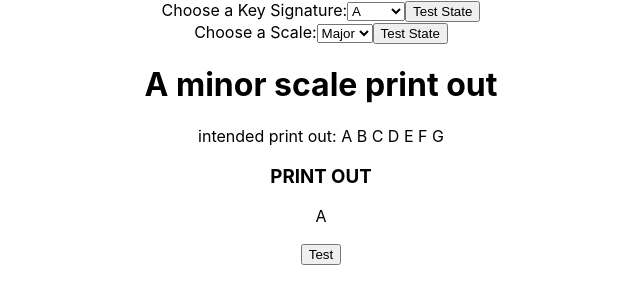
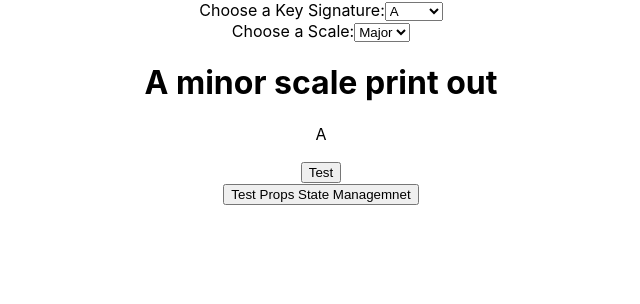
Before and after one commit to mattchley/random-rhythm, a React (Create React App) app in the folder random-rhythm/: page / in a window 1280 px wide. Shown: the top 304 px of the page, without its empty margins (319-959 px from the left). Built offline with nearby package versions, Linux system fonts and the light colour scheme.

Commit message:
Implemented parent/child props for Key and Scale Components to manage state.

```diff
--- a/random-rhythm/src/App.js
+++ b/random-rhythm/src/App.js
@@ -3,13 +3,22 @@ import Key from './Components/key'
 import Scale from './Components/scale'
 import Staff from './Components/staff'
 import './App.css';
+import React, { useState } from "react";
 
 function App() {
+  const [scale, setScale] = useState("Major");
+  const [key, setKey] = useState("A");
+
+  const handleSubmit = () => {
+    console.log(scale)
+    console.log(key)
+  }
   return (
     <div className="App">
-      <Key />
-      <Scale />
+      <Key onChange={(value) => setKey(value)} />
+      <Scale onChange={(value) => setScale(value)} />
       <Staff />
+      <button onClick={handleSubmit}>Test Props State Managemnet</button>
     </div>
   );
 }
--- a/random-rhythm/src/Components/key.js
+++ b/random-rhythm/src/Components/key.js
@@ -1,26 +1,20 @@
 import React, { useState } from "react";
 
 
-function Key() {
-    const [key, setKey] = useState("A");
+const Key = props => {
 
 
     let keyList = ["A", "A♯/B♭", "B", "C", "C♯/D♭", "D", "D♯/E♭", "E", "F", "F♯/G♭", "G", "G♯/A♭"]
-
-    const handleSubmit = () => {
-        console.log(key)
-    }
 
     return (
         <div>
             <label for="keySignature">Choose a Key Signature:</label>
 
-            <select name="keySignature" onChange={e => setKey(e.currentTarget.value)} id="keySignature">
+            <select name="keySignature" onChange={e => props.onChange(e.currentTarget.value)} id="keySignature">
                 {keyList.map(y => (
                     <option value={y}>{y}</option>
                 ))}
             </select>
-            <button onClick={handleSubmit}>Test State</button>
         </div>
     )
 
--- a/random-rhythm/src/Components/scale.js
+++ b/random-rhythm/src/Components/scale.js
@@ -1,15 +1,11 @@
-import React, { useState } from "react";
+import React from "react";
 
 
-function Scale() {
-
-    const [scale, setScale] = useState("Major");
-
-
+const Scale = props => {
     let scaleList = [
         {
             Name: "Major",
-            notesIndex: [0,2, 4, 5, 7, 9, 11]
+            notesIndex: [0, 2, 4, 5, 7, 9, 11]
         },
         {
             Name: "Minor",
@@ -17,21 +13,15 @@ function Scale() {
         }
     ]
 
-    const handleSubmit = () => {
-        console.log(scale)
-    }
-
 
     return (
         <div>
             <label for="scale">Choose a Scale:</label>
-
-            <select name="scale" onChange={e => setScale(e.currentTarget.value)}id="scale">
+            <select name="scale" onChange={e => props.onChange(e.currentTarget.value)} id="scale">
                 {scaleList.map(y => (
                     <option value={y.Name}>{y.Name}</option>
                 ))}
             </select>
-            <button onClick={handleSubmit}>Test State</button>
         </div>
     )
 
--- a/random-rhythm/src/Components/staff.js
+++ b/random-rhythm/src/Components/staff.js
@@ -3,7 +3,7 @@ import React , {useState} from "react";
 
 function Staff() {
     const [scale, setScale] = useState(["A"]);
-
+    // eventually will all be fed from the scale/key components
     const noteArray = ["A", "A♯/B♭", "B", "C", "C♯/D♭", "D", "D♯/E♭", "E", "F", "F♯/G♭", "G", "G♯/A♭"]
     const noteArrayTwo = ["C", "C♯/D♭", "D", "D♯/E♭", "E", "F", "F♯/G♭", "G", "G♯/A♭", "A", "A♯/B♭", "B"]
     const scaleType = true
@@ -82,18 +82,14 @@ function Staff() {
     }
 
     const handleSubmit = () => {
-        setScale(createScale(noteArray, scaleType))
         console.log(changeKey(noteArray, keyType));
+        setScale(createScale(noteArray, scaleType));
 
     }
 
     return (
         <div>
             <h1> A minor scale print out </h1>
-
-            <p>intended print out: A B C D E F G</p>
-
-            <h3>PRINT OUT</h3>
             <p>{scale.map(y => (
                 <option value={y}>{y}</option>
             ))}</p>
```
